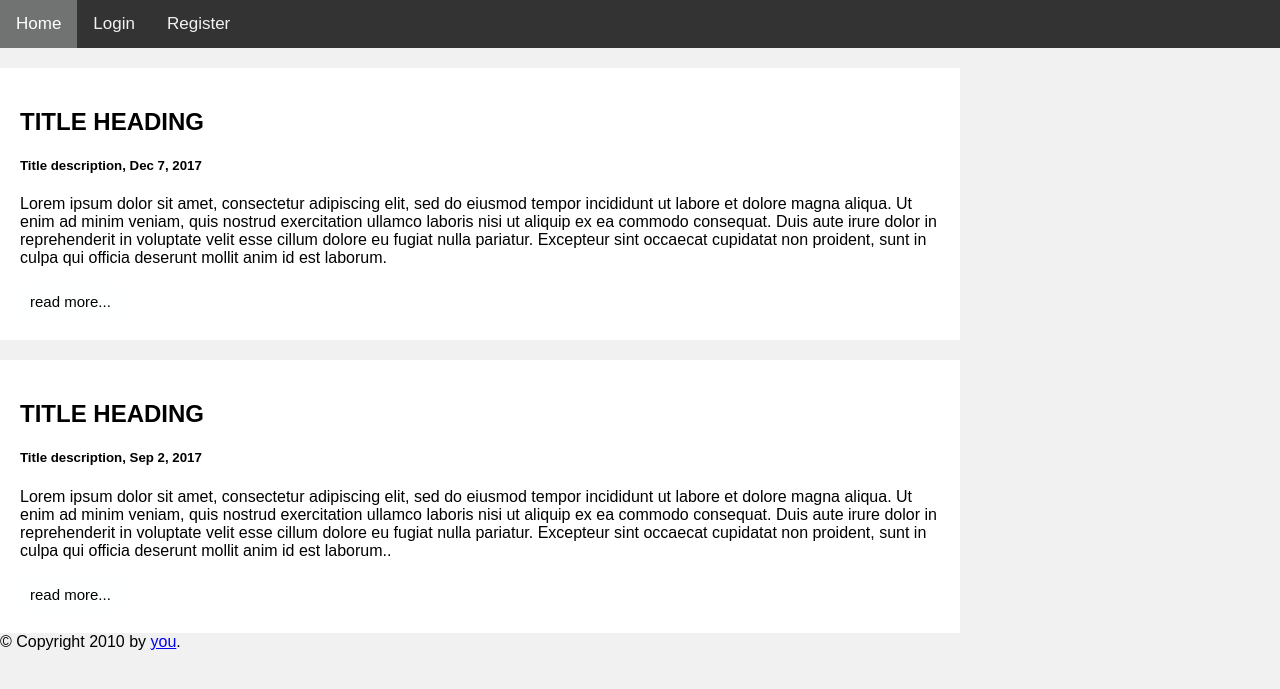
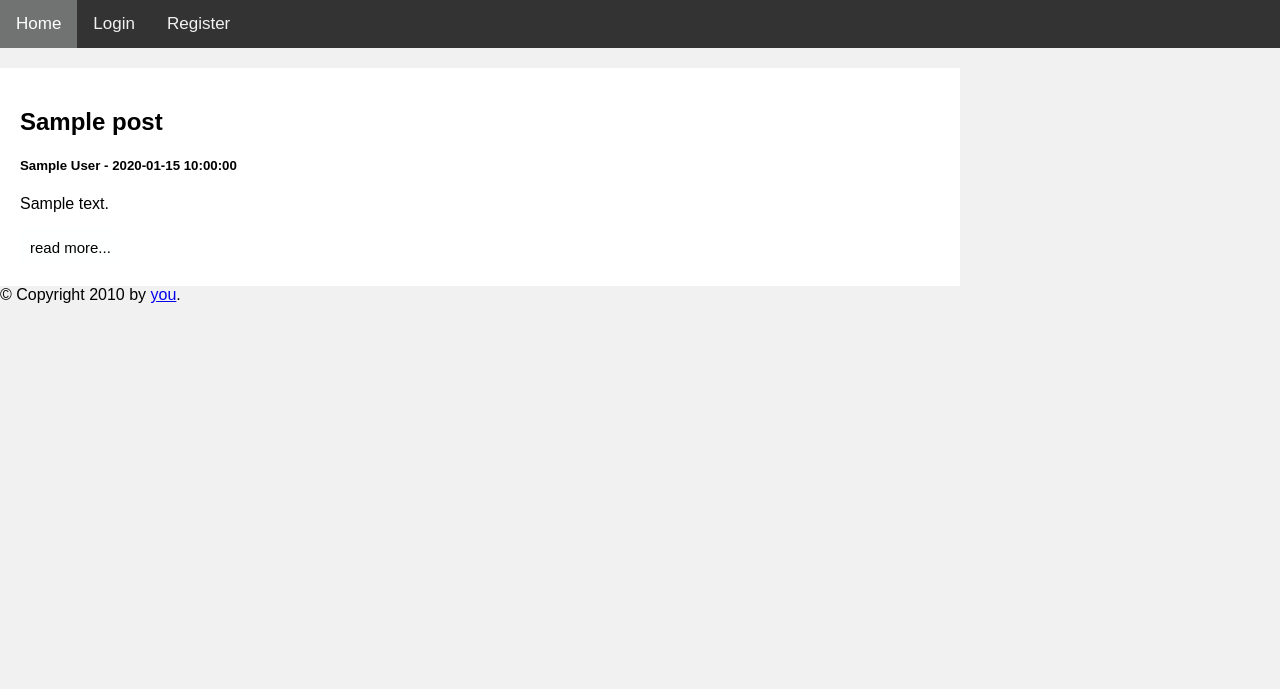
Before and after one commit to ejanebishop/blog-project, a Flask app: page /home in a window 1280 px wide. Shown: the top 689 px of the page. Run offline with Flask 2, Linux system fonts and the light colour scheme; tables that the repository leaves empty or names only in its code hold one stand-in row (values such as "Sample post"); some libraries are stand-ins or nearby versions.

Commit message:
ordering posts

```diff
--- a/app.py
+++ b/app.py
@@ -27,8 +27,12 @@ def required_session(f):
 
 @app.route("/home")
 def home_page():
-    print(session)
-    return render_template('home.html')
+    cursor = mysql_db_connection.connection.cursor()
+    select_query = f"SELECT * FROM posts ORDER BY id DESC"
+    cursor.execute(select_query)
+    posts = cursor.fetchall()
+
+    return render_template('home.html', db_posts = posts)
 
 @app.route("/login", methods= ["POST", "GET"])
 def login_page():
@@ -110,7 +114,12 @@ def add_post():
 @app.route("/mypage")
 @required_session
 def my_page():
-        return render_template('mypage.html')
+        cursor = mysql_db_connection.connection.cursor()
+        author = session["email"]
+        select_query = f"SELECT * FROM posts WHERE author = '{author}' ORDER BY id DESC"
+        cursor.execute(select_query)
+        posts = cursor.fetchall()
+        return render_template('mypage.html', db_posts = posts)
 
 
 @app.route("/logout")
--- a/templates/home.html
+++ b/templates/home.html
@@ -2,21 +2,14 @@
 <link rel="stylesheet" type="text/css" href="{{ url_for('static',filename='style/home.css') }}"> {% endblock %} {% block content %}
 <div class="row">
     <div class="leftcolumn">
+        {% for post in db_posts %}
         <div class="card">
-            <h2>TITLE HEADING</h2>
-            <h5>Title description, Dec 7, 2017</h5>
+            <h2>{{ post.title }}</h2>
+            <h5>{{ post.author }} - {{ post.created_date }} </h5>
 
-            <p>Lorem ipsum dolor sit amet, consectetur adipiscing elit, sed do eiusmod tempor incididunt ut labore et dolore magna aliqua. Ut enim ad minim veniam, quis nostrud exercitation ullamco laboris nisi ut aliquip ex ea commodo consequat. Duis aute
-                irure dolor in reprehenderit in voluptate velit esse cillum dolore eu fugiat nulla pariatur. Excepteur sint occaecat cupidatat non proident, sunt in culpa qui officia deserunt mollit anim id est laborum.</p>
+            <p> {{ post.content }}</p>
             <div class="buttons"> <button class="read-more">read more...</button></div>
         </div>
-        <div class="card">
-            <h2>TITLE HEADING</h2>
-            <h5>Title description, Sep 2, 2017</h5>
-
-            <p>Lorem ipsum dolor sit amet, consectetur adipiscing elit, sed do eiusmod tempor incididunt ut labore et dolore magna aliqua. Ut enim ad minim veniam, quis nostrud exercitation ullamco laboris nisi ut aliquip ex ea commodo consequat. Duis aute
-                irure dolor in reprehenderit in voluptate velit esse cillum dolore eu fugiat nulla pariatur. Excepteur sint occaecat cupidatat non proident, sunt in culpa qui officia deserunt mollit anim id est laborum.. </p>
-            <div class="buttons"> <button class="read-more">read more...</button></div>
-        </div>
+        {% endfor %}
     </div>
     {% endblock %}
```
Also changed, not shown: templates/mypage.html (+5 -12 lines).
